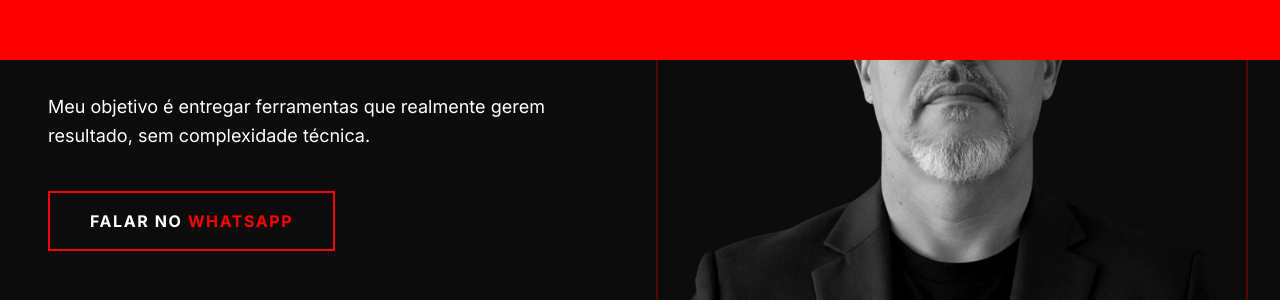
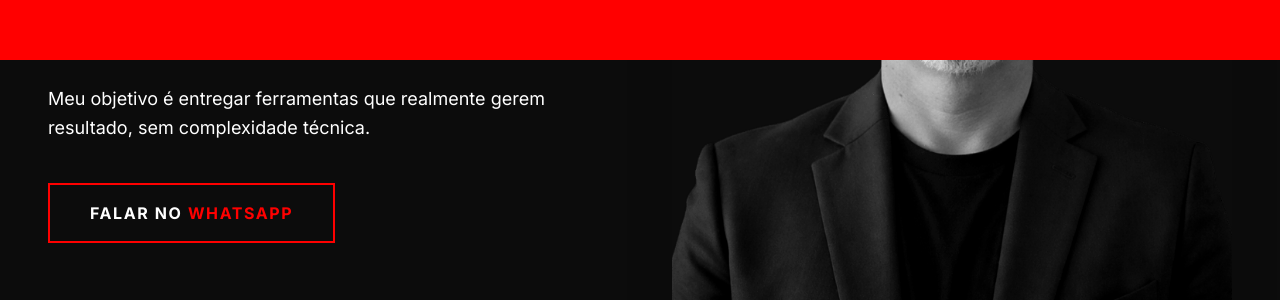
Before and after one commit to jrmacbrandt/J.Roberto, a React (Vite) app: page / in a window 1280 px wide. Shown: the part 1540-1840 px from the top of the page. Built offline with nearby package versions, Linux system fonts and the light colour scheme; a web font is replaced by a local one.

Commit message:
style: alinhar foto ao topo e corrigir estrutura do cabeçalho Sobre Mim

```diff
--- a/src/App.tsx
+++ b/src/App.tsx
@@ -266,7 +266,7 @@ const About = () => {
           <p className="text-muted text-xs md:text-sm mt-3 uppercase tracking-[0.4em]">
             Conheça-me <span className="color">um pouco mais.</span>
           </p>
-          <div className="mt-6 text-xl md:text-2xl font-light uppercase tracking-widest">
+          <div className="mt-4 text-xl md:text-2xl font-light uppercase tracking-widest">
             Eu sou{' '}
             <span className="color font-bold">
               <Typewriter
@@ -282,8 +282,8 @@ const About = () => {
           </div>
         </div>
 
-        <div className="grid lg:grid-cols-2 gap-16 items-start mb-24">
-          <div className="about-text">
+        <div className="flex flex-col lg:flex-row gap-16 items-start mb-24">
+          <div className="about-text flex-1">
             <h3 className="text-2xl md:text-4xl font-bold mb-8 leading-tight">
               Sou um <span className="color">desenvolvedor</span> focado em criar soluções simples e eficientes para pequenos negócios aumentarem sua presença online e automatizarem processos do dia a dia.
             </h3>
@@ -296,8 +296,7 @@ const About = () => {
               </a>
             </div>
           </div>
-          <div className="about-img relative max-w-md mx-auto lg:max-w-none">
-            <div className="absolute -inset-4 border-2 border-color z-0 opacity-30"></div>
+          <div className="about-img relative flex-1 max-w-md mx-auto lg:max-w-none lg:mt-[-100px]">
             <div className="relative z-10 overflow-hidden rounded-sm shadow-2xl">
               <img
                 src="/about-profile.png"
```
